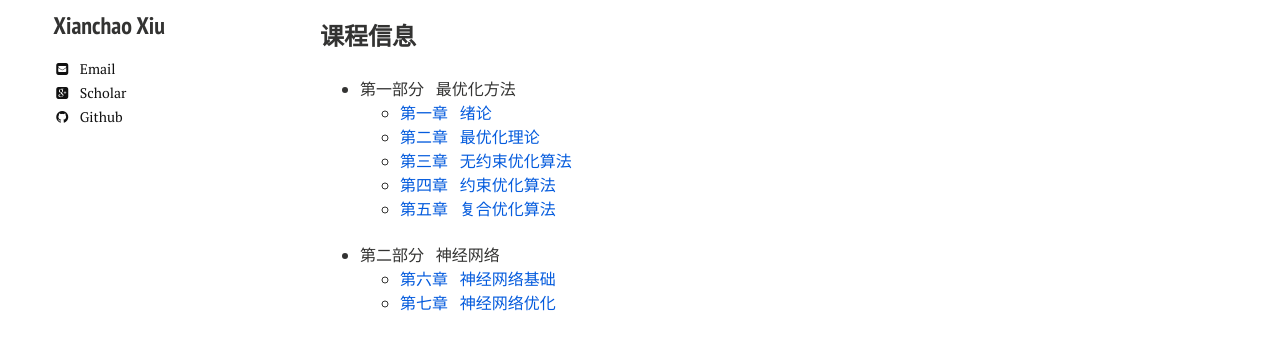
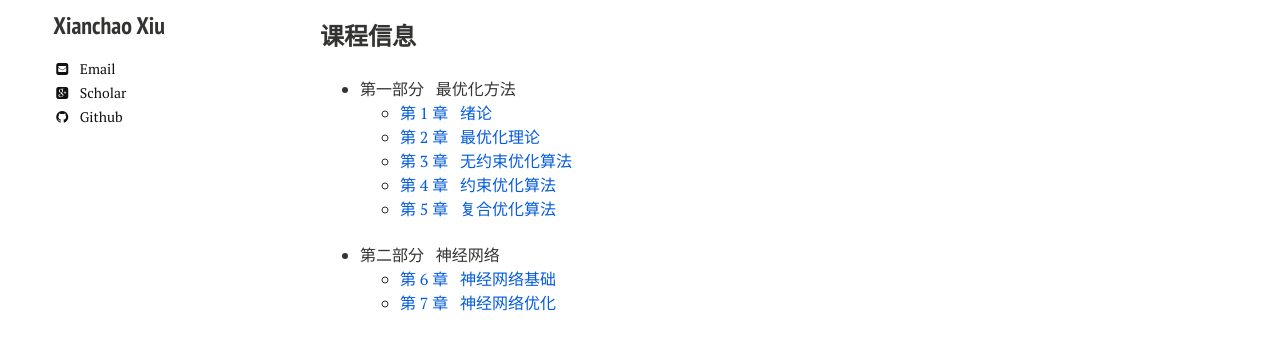
Before and after one commit to xianchaoxiu/xianchaoxiu.github.io, a Jekyll site: the page built from teaching/OPT/2024/index.md, in a window 1280 px wide. Shown: the part 224-574 px from the top of the page. Built offline with Jekyll 4.4.1, drawn with Linux system fonts in a browser that asks for light colours; nearby versions of some CDN libraries.

Commit message:
Update index.md

```diff
--- a/teaching/OPT/2024/index.md
+++ b/teaching/OPT/2024/index.md
@@ -16,12 +16,12 @@ share: false
 ### 课程信息
 
 - 第一部分 &nbsp;  最优化方法<br>
-  - <a href="../2024/绪论.pdf" class="textlink" target="_blank">  第一章 &nbsp;  绪论<br>
-  - <a href="../2024/最优化理论.pdf" class="textlink" target="_blank">  第二章 &nbsp;  最优化理论<br>
-  - <a href="../2024/无约束优化算法.pdf" class="textlink" target="_blank">  第三章 &nbsp;  无约束优化算法<br>
-  - <a href="../2024/约束优化算法.pdf" class="textlink" target="_blank"> 第四章 &nbsp;  约束优化算法<br>
-  - <a href="../2024/复合优化算法.pdf" class="textlink" target="_blank"> 第五章 &nbsp;  复合优化算法<br><br>
+  - <a href="../2024/绪论.pdf" class="textlink" target="_blank">  第 1 章 &nbsp;  绪论<br>
+  - <a href="../2024/最优化理论.pdf" class="textlink" target="_blank">  第 2 章 &nbsp;  最优化理论<br>
+  - <a href="../2024/无约束优化算法.pdf" class="textlink" target="_blank">  第 3 章 &nbsp;  无约束优化算法<br>
+  - <a href="../2024/约束优化算法.pdf" class="textlink" target="_blank"> 第 4 章 &nbsp;  约束优化算法<br>
+  - <a href="../2024/复合优化算法.pdf" class="textlink" target="_blank"> 第 5 章 &nbsp;  复合优化算法<br><br>
 
 - 第二部分 &nbsp;  神经网络<br>
-  - <a href="../2024/学习最优化.pdf" class="textlink" target="_blank"> 第六章 &nbsp;  神经网络基础 <br>
-  - <a href="../2024/大模型智能决策.pdf" class="textlink" target="_blank"> 第七章 &nbsp;  神经网络优化 <br>
+  - <a href="../2024/学习最优化.pdf" class="textlink" target="_blank"> 第 6 章 &nbsp;  神经网络基础 <br>
+  - <a href="../2024/大模型智能决策.pdf" class="textlink" target="_blank"> 第 7 章 &nbsp;  神经网络优化 <br>
```
